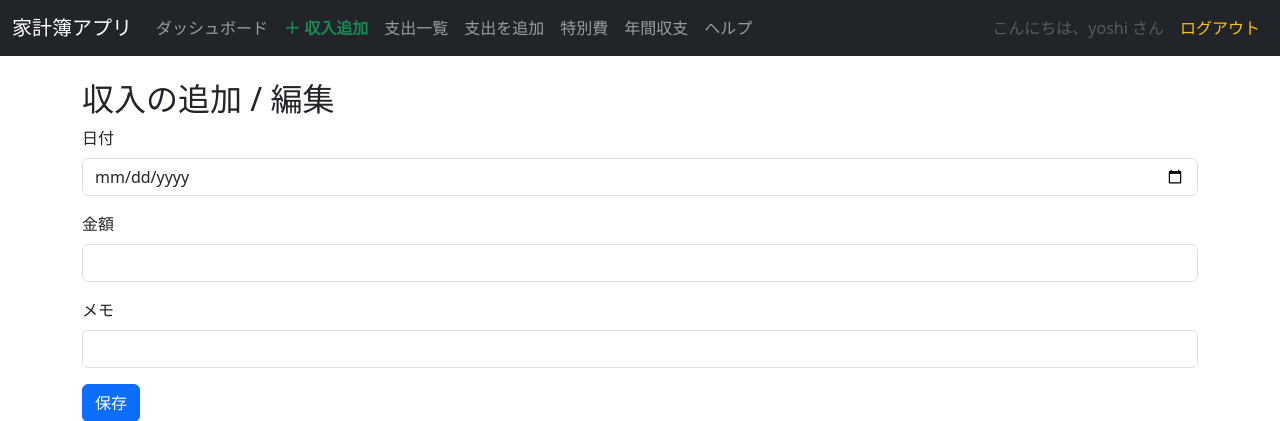
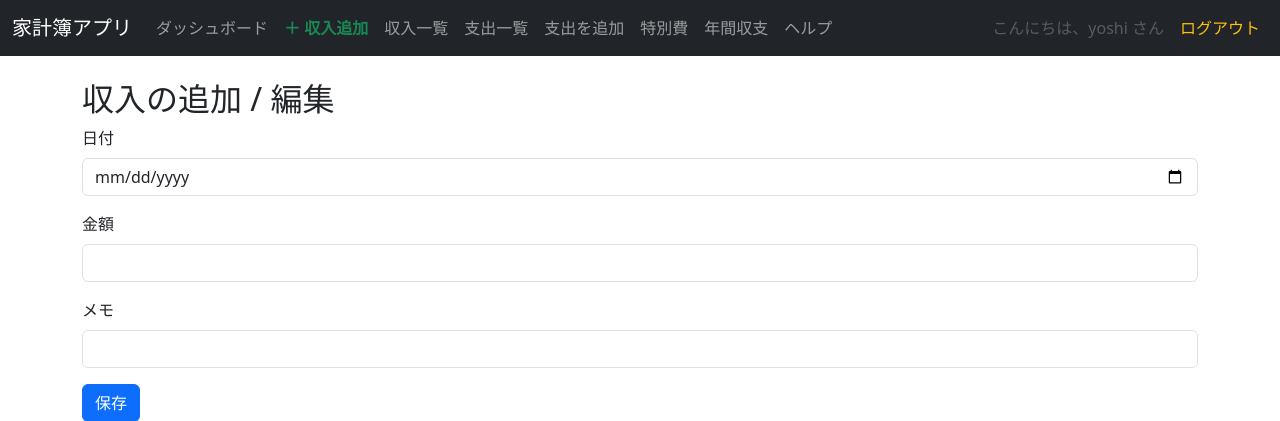
Before and after one commit to yoshi5891/kakeibo, a Django app: page /income/add/ in a window 1280 px wide. Shown: the top 421 px of the page. Run offline with Django 5.2, Linux system fonts and the light colour scheme; a user stored in the database is signed in.

Commit message:
収入一覧タブを追加、収入編集時のサーバーエラーを修正
ダッシュボードのナビに収入一覧への導線がなかったため追加。
収入編集フォームの日付inputがHTML date形式でレンダリングされておらず、
空欄で保存されるとServerErrorになっていた問題を修正。

```diff
--- a/kakeibo/templates/kakeibo/base.html
+++ b/kakeibo/templates/kakeibo/base.html
@@ -53,6 +53,14 @@
             <a class="nav-link text-success fw-bold {% if request.resolver_match.url_name == 'income_create' %}active{% endif %}"
               href="{% url 'income_create' %}">
               ＋ 収入追加
+            </a>
+          </li>
+
+          <!-- 収入一覧 -->
+          <li class="nav-item">
+            <a class="nav-link {% if request.resolver_match.url_name == 'income_list' %}active{% endif %}"
+              href="{% url 'income_list' %}">
+              収入一覧
             </a>
           </li>
 
--- a/kakeibo/templates/kakeibo/income_form.html
+++ b/kakeibo/templates/kakeibo/income_form.html
@@ -9,7 +9,7 @@
     <div class="mb-3">
         <label class="form-label">日付</label>
         <input type="date" name="date" class="form-control"
-               value="{{ item.date|default:'' }}">
+               value="{{ item.date|date:'Y-m-d'|default:'' }}">
     </div>
 
     <div class="mb-3">
```
